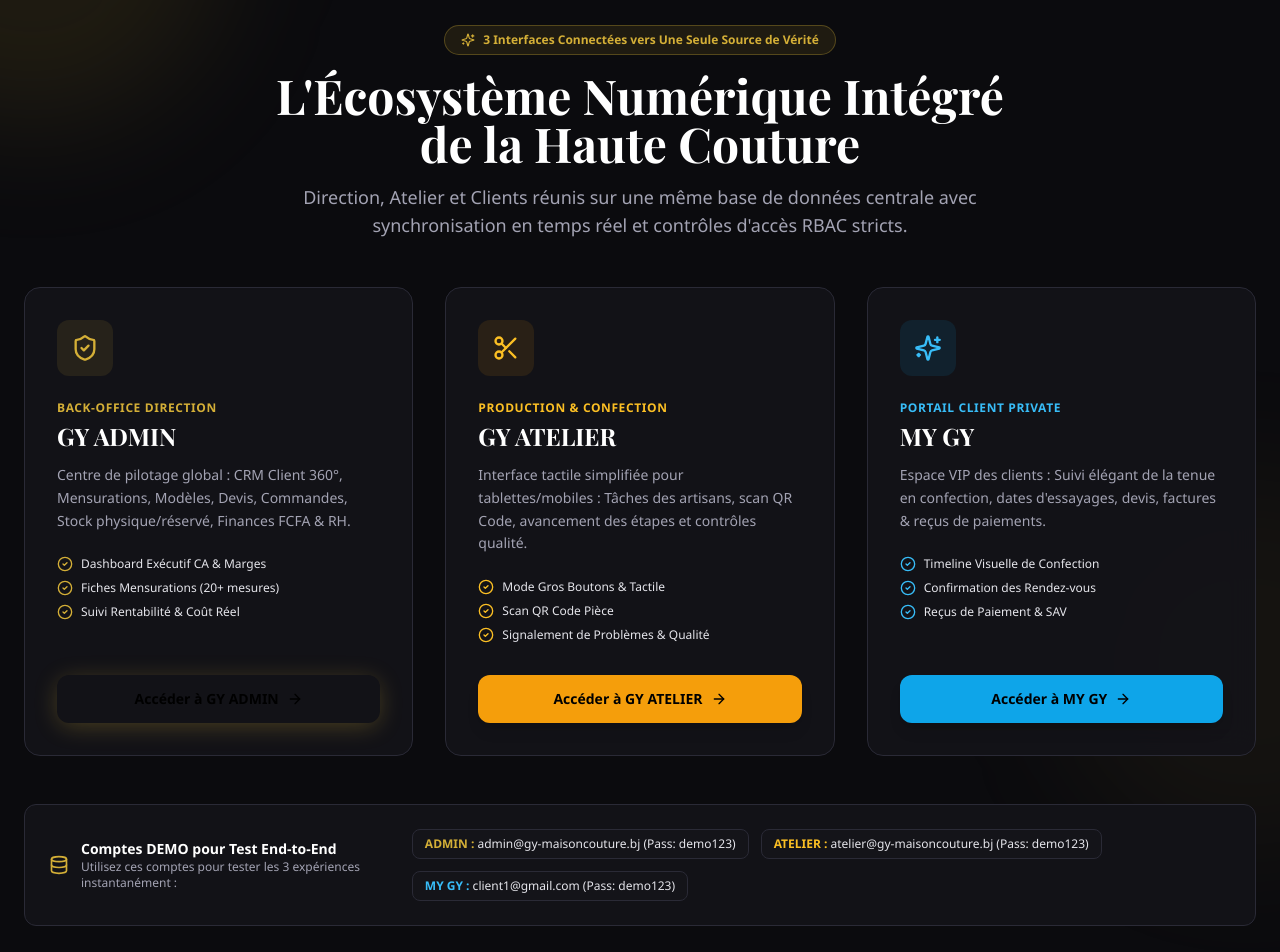
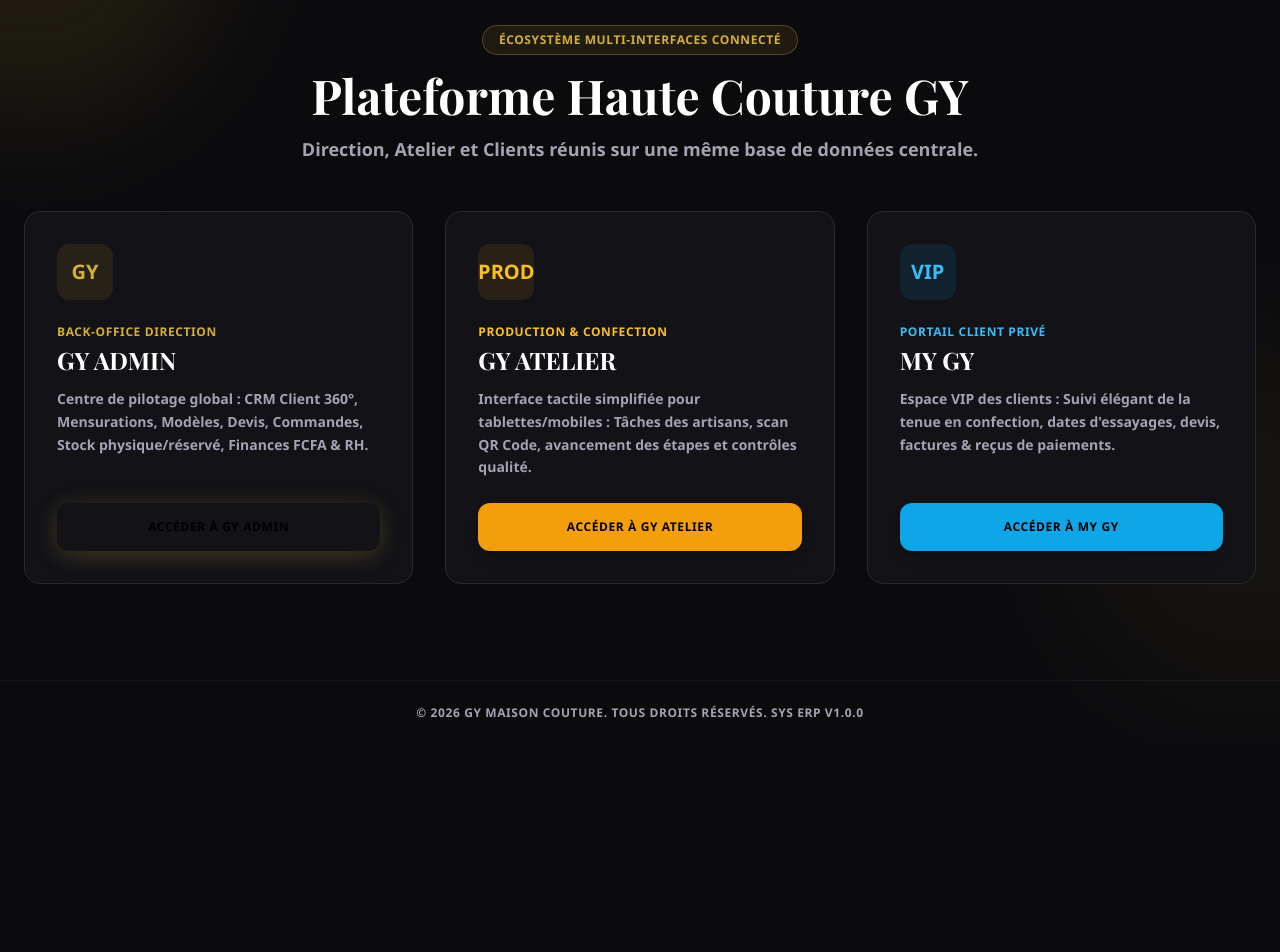
Before and after one commit to arafath-imorou/MYGY, a Next.js app: page / in a window 1280 px wide. Shown: the part 100-1052 px from the top of the page. After the commit the page ends 845 px from the top, so only its background shows below. Built offline with nearby package versions, Linux system fonts and the light colour scheme; a web font is replaced by a local one.

Commit message:
feat: sync icon-free UI & Supabase client to GitHub

```diff
--- a/src/app/page.tsx
+++ b/src/app/page.tsx
@@ -1,11 +1,10 @@
 "use client";
 
 import Link from "next/link";
-import { ShieldCheck, Scissors, Sparkles, ArrowRight, CheckCircle2, Server, Database, Users } from "lucide-react";
 
 export default function LandingPage() {
   return (
-    <div className="min-h-screen bg-gy-dark flex flex-col justify-between relative overflow-hidden">
+    <div className="min-h-screen bg-gy-dark text-gy-text flex flex-col justify-between relative overflow-hidden font-aptos">
       {/* Background Glows */}
       <div className="absolute -top-40 -left-40 w-96 h-96 bg-gy-gold/10 rounded-full blur-3xl pointer-events-none" />
       <div className="absolute top-1/2 -right-40 w-96 h-96 bg-gy-gold/5 rounded-full blur-3xl pointer-events-none" />
@@ -19,13 +18,12 @@ export default function LandingPage() {
             </div>
             <div>
               <h1 className="font-serif text-xl font-bold tracking-wide text-white">GY MAISON COUTURE</h1>
-              <p className="text-xs text-gy-gold font-medium tracking-wider uppercase">ERP Centralisé & Workflows Haute Couture</p>
+              <p className="text-xs text-gy-gold font-bold tracking-wider uppercase">ERP CENTRALISÉ & WORKFLOWS HAUTE COUTURE</p>
             </div>
           </div>
           <div className="flex items-center space-x-4">
-            <span className="flex items-center text-xs text-emerald-400 bg-emerald-500/10 px-3 py-1.5 rounded-full border border-emerald-500/20">
-              <span className="w-2 h-2 rounded-full bg-emerald-400 animate-pulse mr-2" />
-              Base Centralisée Synchro (Prisma DB)
+            <span className="flex items-center text-xs font-bold text-emerald-400 bg-emerald-500/10 px-4 py-1.5 rounded-full border border-emerald-500/20 uppercase tracking-wider">
+              SYNCHRO TEMPS RÉEL ACTIVES
             </span>
           </div>
         </div>
@@ -34,15 +32,14 @@ export default function LandingPage() {
       {/* Hero Section */}
       <main className="max-w-7xl mx-auto px-6 py-12 flex-1 flex flex-col justify-center">
         <div className="text-center max-w-3xl mx-auto mb-12">
-          <span className="inline-flex items-center px-4 py-1.5 rounded-full text-xs font-semibold bg-gy-gold/10 text-gy-gold border border-gy-gold/30 mb-4">
-            <Sparkles className="w-3.5 h-3.5 mr-2" />
-            3 Interfaces Connectées vers Une Seule Source de Vérité
+          <span className="inline-flex items-center px-4 py-1.5 rounded-full text-xs font-bold bg-gy-gold/10 text-gy-gold border border-gy-gold/30 mb-4 uppercase tracking-wider">
+            ÉCOSYSTÈME MULTI-INTERFACES CONNECTÉ
           </span>
           <h2 className="font-serif text-4xl sm:text-5xl font-bold text-white leading-tight mb-4">
-            L&apos;Écosystème Numérique Intégré de la Haute Couture
+            Plateforme Haute Couture GY
           </h2>
           <p className="text-gy-textMuted text-base sm:text-lg">
-            Direction, Atelier et Clients réunis sur une même base de données centrale avec synchronisation en temps réel et contrôles d&apos;accès RBAC stricts.
+            Direction, Atelier et Clients réunis sur une même base de données centrale.
           </p>
         </div>
 
@@ -51,110 +48,67 @@ export default function LandingPage() {
           {/* Interface 1: GY ADMIN */}
           <div className="glass-panel rounded-2xl p-8 flex flex-col justify-between border border-gy-border hover:border-gy-gold/60 transition-all duration-300 group hover:-translate-y-1">
             <div>
-              <div className="w-14 h-14 rounded-xl bg-gy-gold/10 text-gy-gold flex items-center justify-center mb-6 group-hover:scale-110 transition-transform">
-                <ShieldCheck className="w-7 h-7" />
+              <div className="w-14 h-14 rounded-xl bg-gy-gold/10 text-gy-gold flex items-center justify-center font-black text-xl mb-6">
+                GY
               </div>
-              <div className="text-xs text-gy-gold font-semibold uppercase tracking-wider mb-1">Back-office Direction</div>
+              <div className="text-xs text-gy-gold font-extrabold uppercase tracking-wider mb-1">BACK-OFFICE DIRECTION</div>
               <h3 className="font-serif text-2xl font-bold text-white mb-3">GY ADMIN</h3>
               <p className="text-gy-textMuted text-sm leading-relaxed mb-6">
                 Centre de pilotage global : CRM Client 360°, Mensurations, Modèles, Devis, Commandes, Stock physique/réservé, Finances FCFA & RH.
               </p>
-              <ul className="space-y-2 mb-8 text-xs text-gy-text">
-                <li className="flex items-center"><CheckCircle2 className="w-4 h-4 text-gy-gold mr-2" /> Dashboard Exécutif CA & Marges</li>
-                <li className="flex items-center"><CheckCircle2 className="w-4 h-4 text-gy-gold mr-2" /> Fiches Mensurations (20+ mesures)</li>
-                <li className="flex items-center"><CheckCircle2 className="w-4 h-4 text-gy-gold mr-2" /> Suivi Rentabilité & Coût Réel</li>
-              </ul>
             </div>
             <Link
               href="/admin"
-              className="w-full py-3.5 px-4 rounded-xl bg-gold-gradient text-black font-semibold text-sm flex items-center justify-center shadow-gold hover:opacity-95 transition-opacity"
+              className="w-full py-4 px-4 rounded-xl bg-gold-gradient text-black font-black text-xs uppercase tracking-wider flex items-center justify-center shadow-gold hover:opacity-95 transition-opacity"
             >
-              Accéder à GY ADMIN
-              <ArrowRight className="w-4 h-4 ml-2" />
+              ACCÉDER À GY ADMIN
             </Link>
           </div>
 
           {/* Interface 2: GY ATELIER */}
           <div className="glass-panel rounded-2xl p-8 flex flex-col justify-between border border-gy-border hover:border-gy-gold/60 transition-all duration-300 group hover:-translate-y-1">
             <div>
-              <div className="w-14 h-14 rounded-xl bg-amber-500/10 text-amber-400 flex items-center justify-center mb-6 group-hover:scale-110 transition-transform">
-                <Scissors className="w-7 h-7" />
+              <div className="w-14 h-14 rounded-xl bg-amber-500/10 text-amber-400 flex items-center justify-center font-black text-xl mb-6">
+                PROD
               </div>
-              <div className="text-xs text-amber-400 font-semibold uppercase tracking-wider mb-1">Production & Confection</div>
+              <div className="text-xs text-amber-400 font-extrabold uppercase tracking-wider mb-1">PRODUCTION & CONFECTION</div>
               <h3 className="font-serif text-2xl font-bold text-white mb-3">GY ATELIER</h3>
               <p className="text-gy-textMuted text-sm leading-relaxed mb-6">
                 Interface tactile simplifiée pour tablettes/mobiles : Tâches des artisans, scan QR Code, avancement des étapes et contrôles qualité.
               </p>
-              <ul className="space-y-2 mb-8 text-xs text-gy-text">
-                <li className="flex items-center"><CheckCircle2 className="w-4 h-4 text-amber-400 mr-2" /> Mode Gros Boutons & Tactile</li>
-                <li className="flex items-center"><CheckCircle2 className="w-4 h-4 text-amber-400 mr-2" /> Scan QR Code Pièce</li>
-                <li className="flex items-center"><CheckCircle2 className="w-4 h-4 text-amber-400 mr-2" /> Signalement de Problèmes & Qualité</li>
-              </ul>
             </div>
             <Link
               href="/atelier"
-              className="w-full py-3.5 px-4 rounded-xl bg-amber-500 hover:bg-amber-600 text-black font-semibold text-sm flex items-center justify-center shadow-lg transition-colors"
+              className="w-full py-4 px-4 rounded-xl bg-amber-500 hover:bg-amber-600 text-black font-black text-xs uppercase tracking-wider flex items-center justify-center shadow-lg transition-colors"
             >
-              Accéder à GY ATELIER
-              <ArrowRight className="w-4 h-4 ml-2" />
+              ACCÉDER À GY ATELIER
             </Link>
           </div>
 
           {/* Interface 3: MY GY */}
           <div className="glass-panel rounded-2xl p-8 flex flex-col justify-between border border-gy-border hover:border-gy-gold/60 transition-all duration-300 group hover:-translate-y-1">
             <div>
-              <div className="w-14 h-14 rounded-xl bg-sky-500/10 text-sky-400 flex items-center justify-center mb-6 group-hover:scale-110 transition-transform">
-                <Sparkles className="w-7 h-7" />
+              <div className="w-14 h-14 rounded-xl bg-sky-500/10 text-sky-400 flex items-center justify-center font-black text-xl mb-6">
+                VIP
               </div>
-              <div className="text-xs text-sky-400 font-semibold uppercase tracking-wider mb-1">Portail Client Private</div>
+              <div className="text-xs text-sky-400 font-extrabold uppercase tracking-wider mb-1">PORTAIL CLIENT PRIVÉ</div>
               <h3 className="font-serif text-2xl font-bold text-white mb-3">MY GY</h3>
               <p className="text-gy-textMuted text-sm leading-relaxed mb-6">
                 Espace VIP des clients : Suivi élégant de la tenue en confection, dates d&apos;essayages, devis, factures & reçus de paiements.
               </p>
-              <ul className="space-y-2 mb-8 text-xs text-gy-text">
-                <li className="flex items-center"><CheckCircle2 className="w-4 h-4 text-sky-400 mr-2" /> Timeline Visuelle de Confection</li>
-                <li className="flex items-center"><CheckCircle2 className="w-4 h-4 text-sky-400 mr-2" /> Confirmation des Rendez-vous</li>
-                <li className="flex items-center"><CheckCircle2 className="w-4 h-4 text-sky-400 mr-2" /> Reçus de Paiement & SAV</li>
-              </ul>
             </div>
             <Link
               href="/client"
-              className="w-full py-3.5 px-4 rounded-xl bg-sky-500 hover:bg-sky-600 text-black font-semibold text-sm flex items-center justify-center shadow-lg transition-colors"
+              className="w-full py-4 px-4 rounded-xl bg-sky-500 hover:bg-sky-600 text-black font-black text-xs uppercase tracking-wider flex items-center justify-center shadow-lg transition-colors"
             >
-              Accéder à MY GY
-              <ArrowRight className="w-4 h-4 ml-2" />
+              ACCÉDER À MY GY
             </Link>
-          </div>
-        </div>
-
-        {/* System Credentials & Architecture Banner */}
-        <div className="glass-panel rounded-xl p-6 border border-gy-border/80">
-          <div className="flex flex-col md:flex-row items-center justify-between gap-4">
-            <div className="flex items-center space-x-3">
-              <Database className="w-6 h-6 text-gy-gold" />
-              <div>
-                <h4 className="text-sm font-semibold text-white">Comptes DEMO pour Test End-to-End</h4>
-                <p className="text-xs text-gy-textMuted">Utilisez ces comptes pour tester les 3 expériences instantanément :</p>
-              </div>
-            </div>
-            <div className="flex flex-wrap gap-3 text-xs">
-              <span className="bg-gy-card px-3 py-1.5 rounded-lg border border-gy-border text-gy-text">
-                <strong className="text-gy-gold">ADMIN :</strong> admin@gy-maisoncouture.bj (Pass: demo123)
-              </span>
-              <span className="bg-gy-card px-3 py-1.5 rounded-lg border border-gy-border text-gy-text">
-                <strong className="text-amber-400">ATELIER :</strong> atelier@gy-maisoncouture.bj (Pass: demo123)
-              </span>
-              <span className="bg-gy-card px-3 py-1.5 rounded-lg border border-gy-border text-gy-text">
-                <strong className="text-sky-400">MY GY :</strong> client1@gmail.com (Pass: demo123)
-              </span>
-            </div>
           </div>
         </div>
       </main>
 
-      {/* Footer */}
-      <footer className="border-t border-gy-border/40 py-6 text-center text-xs text-gy-textMuted">
-        © 2026 GY MAISON COUTURE. Tous droits réservés. Système ERP Centralisé v1.0.0
+      <footer className="border-t border-gy-border/40 py-6 text-center text-xs font-bold text-gy-textMuted uppercase tracking-wider">
+        © 2026 GY MAISON COUTURE. TOUS DROITS RÉSERVÉS. SYS ERP V1.0.0
       </footer>
     </div>
   );
```
